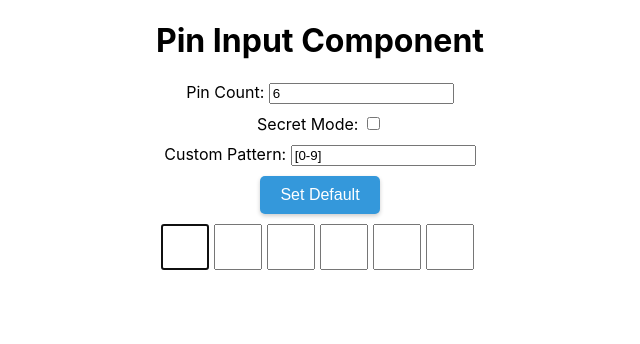
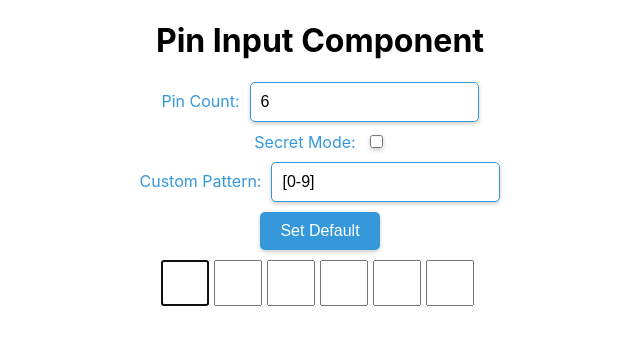
Before and after one commit to KhanhPham2411/pin-input-ts, a React (Create React App) app: page / in a window 1280 px wide. Shown: the top 344 px of the page, without its empty margins (320-960 px from the left). Built offline with nearby package versions, Linux system fonts and the light colour scheme.

Commit message:
fancy label

```diff
--- a/src/App.css
+++ b/src/App.css
@@ -41,6 +41,30 @@
   }
 }
 
+/* Custom styles for labels */
+.fancy-label {
+  display: inline-block;
+  font-size: 16px;
+  color: #3498db;
+  margin-right: 10px;
+}
+
+/* Custom styles for inputs */
+.fancy-input {
+  padding: 10px;
+  font-size: 16px;
+  border: 1px solid #3498db;
+  border-radius: 5px;
+  box-shadow: 0 2px 4px rgba(0, 0, 0, 0.2);
+  transition: border-color 0.3s ease;
+}
+
+.fancy-input:focus {
+  outline: none;
+  border-color: #2980b9;
+}
+
+
 .fancy-button {
   padding: 10px 20px;
   font-size: 16px;
--- a/src/App.tsx
+++ b/src/App.tsx
@@ -38,31 +38,34 @@ function App() {
     <div className="App">
       <h1>Pin Input Component</h1>
       <div className="input-group">
-        <label htmlFor="pinCountInput">Pin Count: </label>
+        <label htmlFor="pinCountInput" className="fancy-label">Pin Count: </label>
         <input
           id="pinCountInput"
           type="number"
           min="1"
           value={pinCount}
           onChange={handlePinCountChange}
+          className="fancy-input"
         />
       </div>
       <div className="input-group">
-        <label htmlFor="secretModeCheckbox">Secret Mode: </label>
+        <label htmlFor="secretModeCheckbox" className="fancy-label">Secret Mode: </label>
         <input
           id="secretModeCheckbox"
           type="checkbox"
           checked={secretMode}
           onChange={handleSecretModeChange}
+          className="fancy-input"
         />
       </div>
       <div className="input-group">
-        <label htmlFor="customPatternInput">Custom Pattern: </label>
+        <label htmlFor="customPatternInput" className="fancy-label">Custom Pattern: </label>
         <input
           id="customPatternInput"
           type="text"
           value={customPattern}
           onChange={handleCustomPatternChange}
+          className="fancy-input"
         />
       </div>
       <div className="input-group">
```
